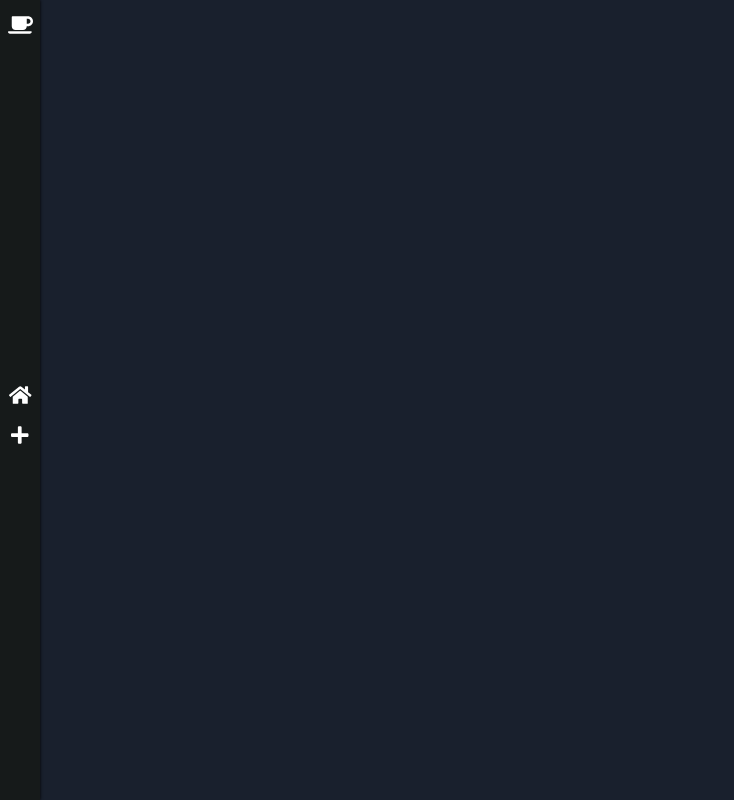
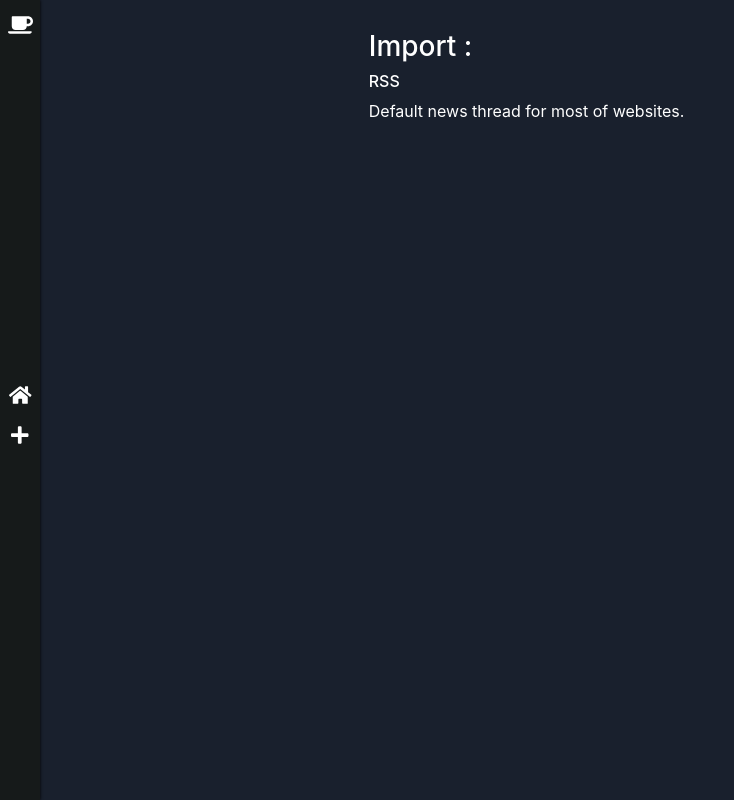
Before and after one commit to Heiiji/Heiiji-news-hub-app, a React (Create React App) app: page /search in a window 1280 px wide. Shown: the whole page, without its empty margins (0-734 px from the left). Built offline with nearby package versions, Linux system fonts and the light colour scheme; the HTML template or start-up script is replaced by a standard one.

Commit message:
Add some work for thread add

```diff
--- /dev/null
+++ b/src/molecules/ImportCard.tsx
@@ -0,0 +1,17 @@
+import React from "react";
+
+type FeedProps = {
+    title: String,
+    description: String
+};
+
+const ImportCard = ({ title, description }: FeedProps) => {
+    return (
+        <div>
+            <h6>{ title }</h6>
+            <p>{ description }</p>
+        </div>
+    );
+}
+
+export default ImportCard;
--- /dev/null
+++ b/src/organisms/ImportThread.tsx
@@ -0,0 +1,13 @@
+import React from "react";
+import ImportCard from "../molecules/ImportCard";
+
+const ImportThread = () => {
+    return (
+        <div>
+            <h3>Import :</h3>
+            <ImportCard title="RSS" description="Default news thread for most of websites." />
+        </div>
+    );
+}
+
+export default ImportThread;
--- a/src/pages/Search.tsx
+++ b/src/pages/Search.tsx
@@ -1,10 +1,12 @@
 import React from "react";
 import Navigation from "../organisms/Navigation";
+import SearchTemplate from "../templates/Search";
 
 const Search = () => {
     return (
         <div>
             <Navigation/>
+            <SearchTemplate/>
         </div>
     );
 }
--- a/src/templates/Search.tsx
+++ b/src/templates/Search.tsx
@@ -1,9 +1,31 @@
 import React from "react";
+import ImportThread from "../organisms/ImportThread";
+import styled from "styled-components";
 
-const _ = () => {
+const StyledSearch = styled.div`
+    display: flex;
+    flex-direction: row;
+    align-items: center;
+    justify-content: center;
+    padding: 30px;
+
+    .corpus {
+        display: flex;
+        flex-direction: column;
+        flex: 0.5;
+        min-width: 500px;
+        max-width: 80%;
+    }
+`;
+
+const Search = () => {
     return (
-        <div/>
+        <StyledSearch>
+            <div className="corpus">
+                <ImportThread/>
+            </div>
+        </StyledSearch>
     );
 }
 
-export default _;
+export default Search;
```
